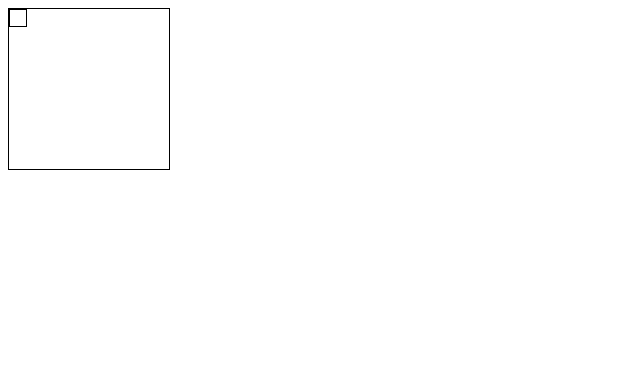
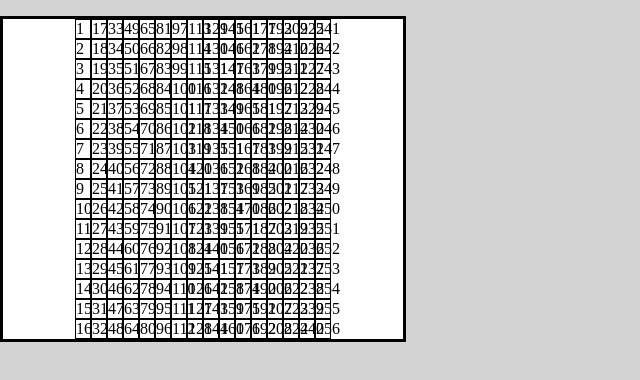
Before and after one commit to Aldynoo/SketchPad, a plain HTML site: page index.html in a window 1280 px wide. Shown: the whole page, without its empty margins (0-640 px from the left). Drawn offline with Linux system fonts and the light colour scheme.

Commit message:
created a grid but not centered and with numbers not empty

```diff
--- a/script.js
+++ b/script.js
@@ -1,8 +1,16 @@
-const container = document.querySelector("#container");
-const div = document.createElement("div");
-for (let i = 0; i < 16; i++) {
-    i *= div;
+function makeGrids (size) {
+let container = document.querySelector("#container");
+for (let i = 0; i < size; i++) {
+    let column = document.createElement("div");
+    column.classList.add("column");
+    for (let j = 1; j <= size; j++) {
+        let row = document.createElement("div");
+        row.classList.add("row");
+        row.style.border = "1px solid black";
+        row.innerText = (i * size) + j;
+        column.appendChild(row);
+        }
+    container.appendChild(column);
+    }
 }
-
-
-container.appendChild(div);
+makeGrids(16);
--- a/style.css
+++ b/style.css
@@ -1,18 +1,38 @@
-div {
+* {
+    padding: 0;
+    margin: 0;
+}
+
+body {
+    background-color: lightgray;
+    display: flex;
+    flex-direction: column;
+    height: 100%;
+    width: 100%;
+}
+
+/*div {
     display: flex;
     height: 16px;
     width: 16px;
     padding: 0px;
     margin: 0px;
     border: 1px solid black;
-}
+}*/
 
 #container {
     display: flex;
     flex: 1;
-    height: 160px;
-    width: 160px;
-    padding: 0;
-    margin: 0;
-    border: 1px solid black;
+    justify-content: center;
+    align-items: center;
+    margin-top: 16px;
+    width: 400px;
+    height: 400px;
+    border: 3px solid black;
+    background-color: white;
 }
+
+.column {
+    width: 16px;
+    height: 16;
+}
```
